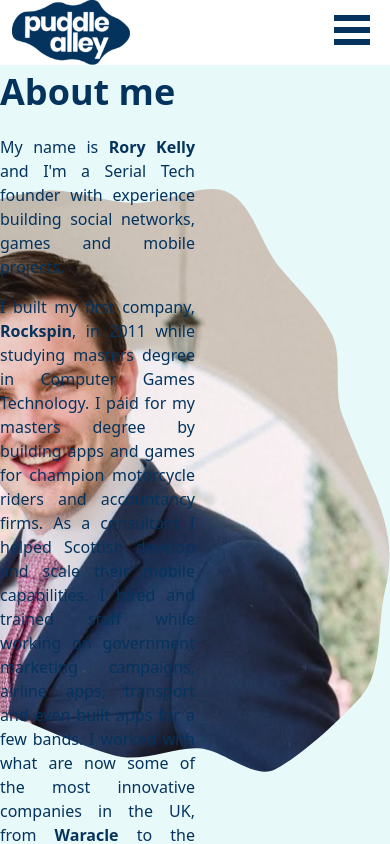
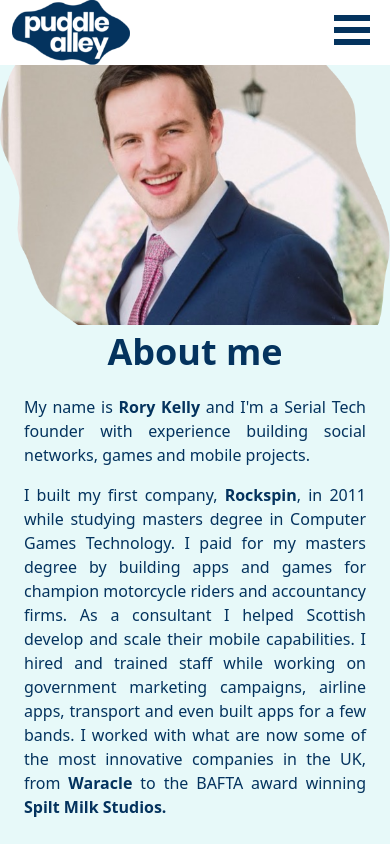
Before and after one commit to puddlealley/webpage, a Next.js app: page /about in a window 390 px wide. Shown: the top 844 px of the page. Built offline with nearby package versions, Linux system fonts and the light colour scheme.

Commit message:
Mobile version of top section of about page

```diff
--- a/components/AboutTopSection.tsx
+++ b/components/AboutTopSection.tsx
@@ -3,16 +3,24 @@
 
 const AboutTopSection: NextPage<{}> = () => {
     return (
-        <section className="flex-row background top-section md:pl-24 md:py-10">
-            <h1 className="text-4xl mb-4 font-bold">About me</h1>
-            <p className="mb-4 w-1/2 text-justify">My name is <span className="font-bold">Rory Kelly</span> and I'm a Serial Tech founder with experience building social networks, games and mobile projects.</p>
-            <p className="mb-4 w-1/2 text-justify">I built my first company, <span className="font-bold">Rockspin</span>, in 2011 while studying masters degree in Computer Games Technology. I paid for my masters degree by building apps and games for champion motorcycle riders and accountancy firms. As a consultant I helped Scottish develop and scale their mobile capabilities. I hired and trained staff while working on government marketing campaigns, airline apps, transport and even built apps for a few bands. I worked with what are now some of the most innovative companies in the UK, from <span className="font-bold">Waracle</span> to the BAFTA award winning <span className="font-bold">Spilt Milk Studios.</span></p>
+        <section className="flex-row background top-section md:pl-24 md:pt-10 pb-10">
+            <div className="md:hidden relative pb-2/3">
+                <img className="absolute top-0 h-full w-full object-cover" src="/images/rory.png" alt="Rory"/>
+            </div>
+            <h1 className="text-4xl px-6 mb-4 font-bold text-center md:text-left">About me</h1>
+            <p className="mb-4 px-6 md:w-1/2 text-center md:text-left text-justify">My name is <span className="font-bold">Rory Kelly</span> and I'm a Serial Tech founder with experience building social networks, games and mobile projects.</p>
+            <p className="mb-4 px-6 md:w-1/2 text-center md:text-left text-justify">I built my first company, <span className="font-bold">Rockspin</span>, in 2011 while studying masters degree in Computer Games Technology. I paid for my masters degree by building apps and games for champion motorcycle riders and accountancy firms. As a consultant I helped Scottish develop and scale their mobile capabilities. I hired and trained staff while working on government marketing campaigns, airline apps, transport and even built apps for a few bands. I worked with what are now some of the most innovative companies in the UK, from <span className="font-bold">Waracle</span> to the BAFTA award winning <span className="font-bold">Spilt Milk Studios.</span></p>
 
             <style jsx>{`
                 .background {
-                    background-image: url(/images/rory.png);
-                    background-position: center right;
-                    background-repeat: no-repeat;
+                    background-image: none;
+                }
+                @media (min-width: 640px) {
+                      .background {
+                        background-image: url(/images/rory.png);
+                        background-position: center right;
+                        background-repeat: no-repeat;
+                    }
                 }
             `}
             </style>
--- a/components/BottomSection.tsx
+++ b/components/BottomSection.tsx
@@ -9,7 +9,7 @@
                 <img className="absolute top-0 h-full w-full object-cover" src="/images/puddle.png" alt="People working"/>
             </div>
             <h1 className= "text-4xl py-4 text-center md:text-right">How we work</h1>
-            <p className="mb-4 md:w-1/3 text-center md:text-right ml-auto">We're a small operation with a small number of clients and projects. We hope to grow and have a large network of contractors and friends that we use to take on larger projects.</p>
+            <p className="mb-4 md:w-1/3 text-center md:text-right ml-auto text-justify">We're a small operation with a small number of clients and projects. We hope to grow and have a large network of contractors and friends that we use to take on larger projects.</p>
             <Link href={"/about"}>
                 <button className="py-3 px-5 rounded-full font-bold mx-auto md:ml-auto md:mx-0 block">Work with us</button>
             </Link>
--- a/components/TopSection.tsx
+++ b/components/TopSection.tsx
@@ -9,7 +9,7 @@
                     <img className="absolute top-0 h-full w-full object-cover" src="/images/gummy-app-development.png" alt="App development"/>
                 </div>
                 <h1 className="text-4xl px-6 mb-4 font-bold text-center md:text-left">Who we are</h1>
-                <p className="mb-4 px-6 md:w-1/3 text-center md:text-left">Puddle Alley is a software company that helps you build software faster. My name is <span className="font-bold">Rory Kelly</span> and I'm a Serial Tech founder with experience building social networks, games and mobile products. Puddle Alley is my newest project!</p>
+                <p className="mb-4 px-6 md:w-1/3 text-center md:text-left text-justify">Puddle Alley is a software company that helps you build software faster. My name is <span className="font-bold">Rory Kelly</span> and I'm a Serial Tech founder with experience building social networks, games and mobile products. Puddle Alley is my newest project!</p>
                 <Link href={"/about"}>
                     <button className="py-3 ml-auto px-5 rounded-full font-bold mx-auto md:mx-6 block">Read more</button>
                 </Link>
```
